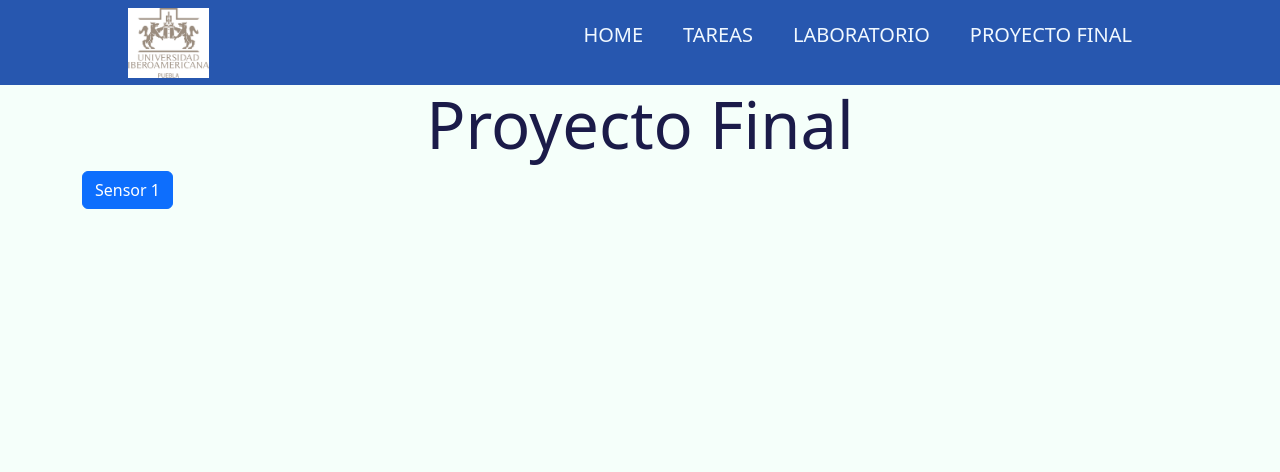
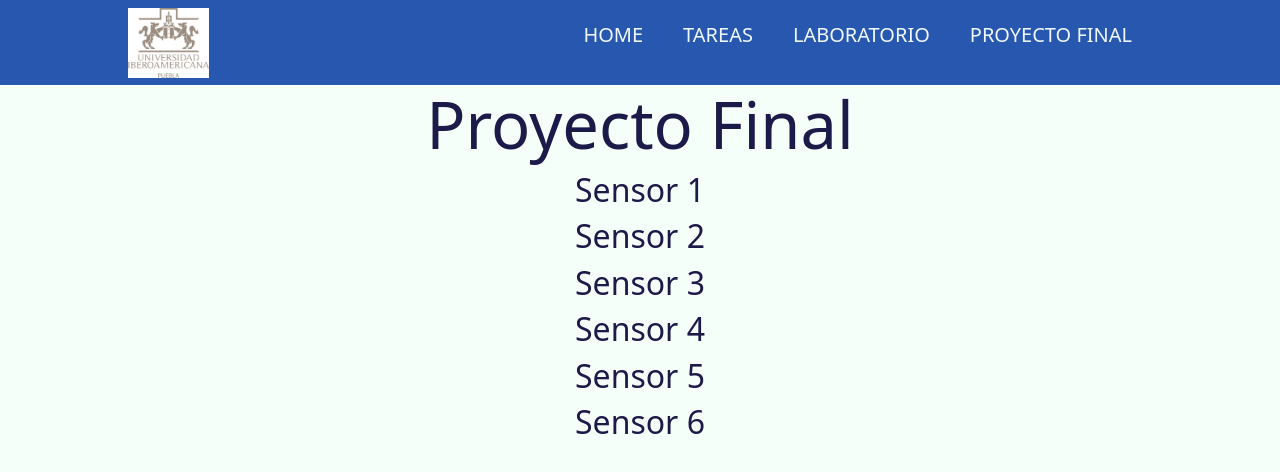
Before and after one commit to as4lar/repo-redes-Andrea-Angel, a React (Vite) app: page /proyecto in a window 1280 px wide. Shown: the top 472 px of the page. Built offline with nearby package versions, Linux system fonts and the light colour scheme.

Commit message:
Se añadieron las tareas y proyectos

```diff
--- a/pages/Proyecto/Proyecto.jsx
+++ b/pages/Proyecto/Proyecto.jsx
@@ -5,10 +5,25 @@ import "./estilos.css";
 export const Proyecto = () => {
 
     return (
-        <div className='container'>
+        <div className='container' >
             <h1>Proyecto Final</h1>
-            <div>
-                <button className="btn btn-primary">Sensor 1</button>
+            <div className='container'>
+                <h2 style={{ textAlign: 'center' }}>Sensor 1</h2>
+            </div>
+            <div className='container'>
+                <h2 style={{ textAlign: 'center' }}>Sensor 2</h2>
+            </div>
+            <div className='container'>
+                <h2 style={{ textAlign: 'center' }}>Sensor 3</h2>
+            </div>
+            <div className='container'>
+                <h2 style={{ textAlign: 'center' }}>Sensor 4</h2>
+            </div>
+            <div className='container'>
+                <h2 style={{ textAlign: 'center' }}>Sensor 5</h2>
+            </div>
+            <div className='container'>
+                <h2 style={{ textAlign: 'center' }}>Sensor 6</h2>
             </div>
         </div>
     )
```
